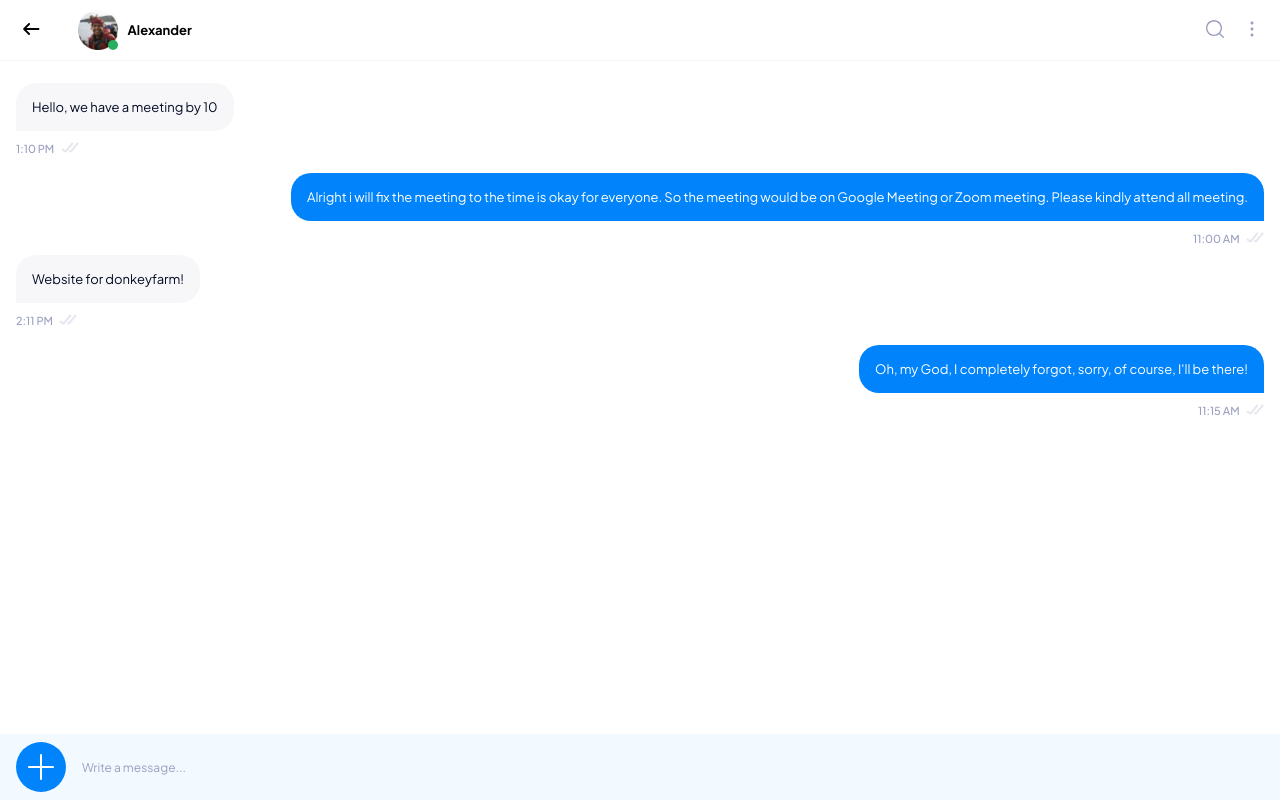
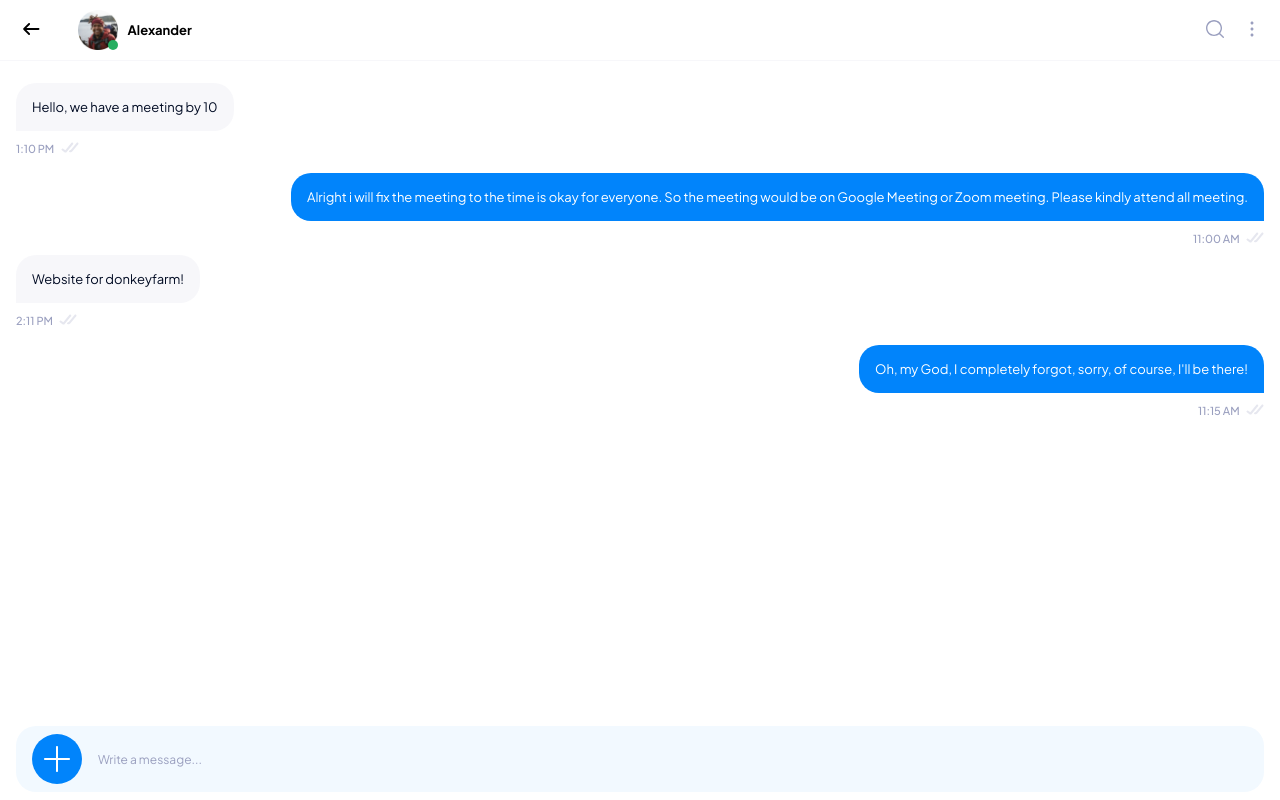
Before and after one commit to 9trocoder/mmekut, a React (Create React App) app: page /message in a window 1280 px wide. Built offline with nearby package versions, Linux system fonts and the light colour scheme.

Commit message:
Update messagepage.css

```diff
--- a/src/pages/messagepage/messagepage.css
+++ b/src/pages/messagepage/messagepage.css
@@ -1,10 +1,13 @@
 .chatMessageBottom__cnt {
     position: fixed;
-    bottom: 0;
-    left: 0;
-    right: 0;
+    bottom: 8px;
+    left: 16px;
+    right: 16px;
+    border-radius: 20px;
     background-color: #F2F9FF;
     display: grid;
+    align-items: flex-start;
+    justify-content: start;
     grid-template-columns: 50px auto;
     padding: 8px 16px;
     gap: 16px;
@@ -22,12 +25,14 @@
 
 .chatMessageBottom__cnt input {
     width: 100%;
+    height: 100%;
     background-color: transparent;
     border: none;
     font-family: inherit;
     font-size: 12px;
     color: #9a9fbf;
     max-height: 100px;
+    outline: none;
 }
 
 .chatMessageBottom__cnt input::placeholder {
```
